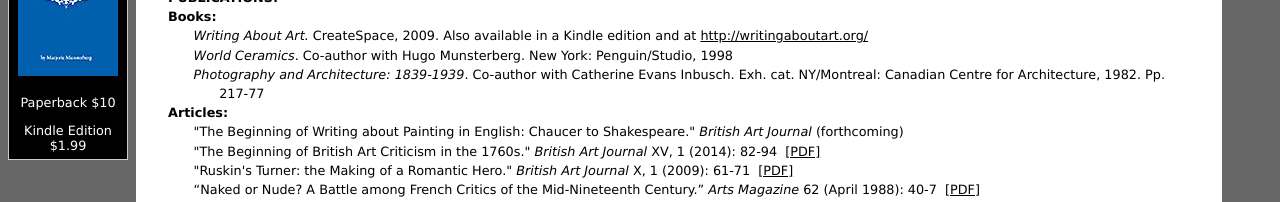
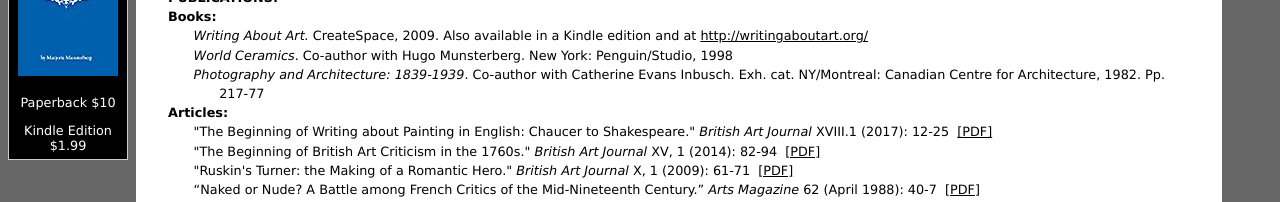
Before and after one commit to ChaosExAnima/writing-about-art, a plain HTML site: page pages/abouttheauthor.html in a window 1280 px wide. Shown: the part 840-1042 px from the top of the page. Drawn offline with Linux system fonts and the light colour scheme.

Commit message:
Adds new paper.

```diff
--- a/pages/abouttheauthor.html
+++ b/pages/abouttheauthor.html
@@ -74,7 +74,7 @@ p.mod { margin-left: 0; }
 				<p><em> Photography and Architecture: 1839-1939</em>. Co-author with Catherine Evans Inbusch. Exh. cat. NY/Montreal: Canadian Centre for Architecture, 1982.  Pp. 217-77</p>
 
 				<p class="mod"><strong>Articles:</strong></p>
-				<p>&quot;The Beginning of Writing about Painting in English: Chaucer to Shakespeare.&quot; <em>British Art Journal</em> (forthcoming)</p>
+				<p>&quot;The Beginning of Writing about Painting in English: Chaucer to Shakespeare.&quot; <em>British Art Journal</em> XVIII.1 (2017): 12-25&nbsp; <a href="../assets/2017BegWtgPtgEnglish.pdf">[PDF]</a></p>
 				<p>&quot;The Beginning of British Art Criticism in the 1760s.&quot; <em>British Art Journal</em> XV, 1 (2014): 82-94&nbsp; <a href="../assets/2014BritishArtCrit1760sBAJ.pdf" target="_blank">[PDF]</a></p>
 				<p>&quot;Ruskin's Turner: the Making of a Romantic Hero.&quot; <em>British Art Journal</em> X, 1 (2009): 61-71&nbsp; <a href="../assets/RuskinsTurner2009BAJ.pdf" target="_blank">[PDF]</a></p>
 				<p>&ldquo;Naked or Nude?  A Battle among French Critics of the Mid-Nineteenth Century.&rdquo; <em>Arts Magazine</em> 62 (April 1988): 40-7&nbsp; <a href="../assets/NakedNude.pdf" target="_blank">[PDF]</a></p>
```
Also changed, not shown: 1 other file.
